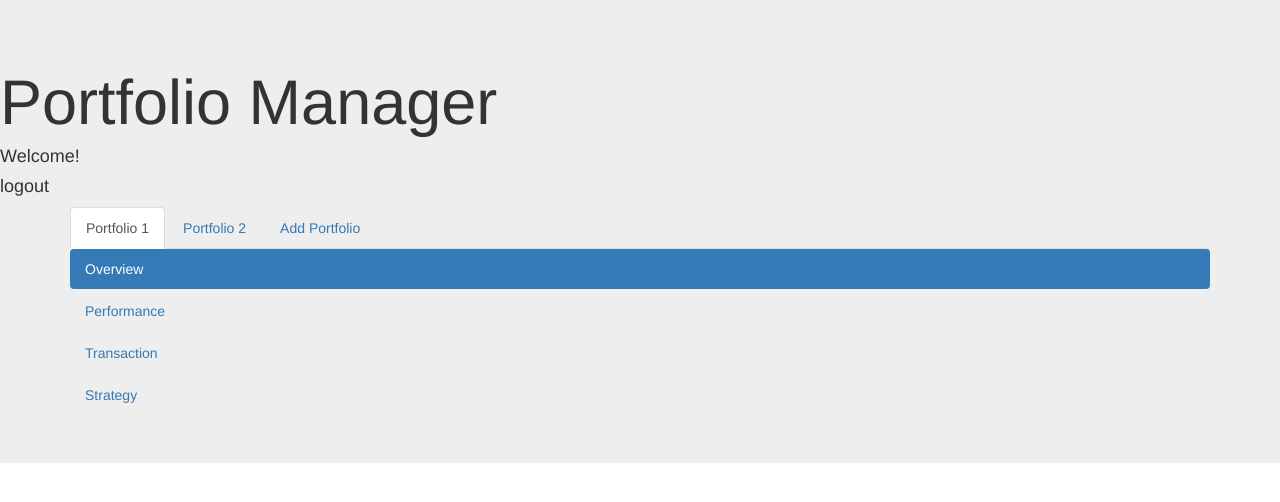
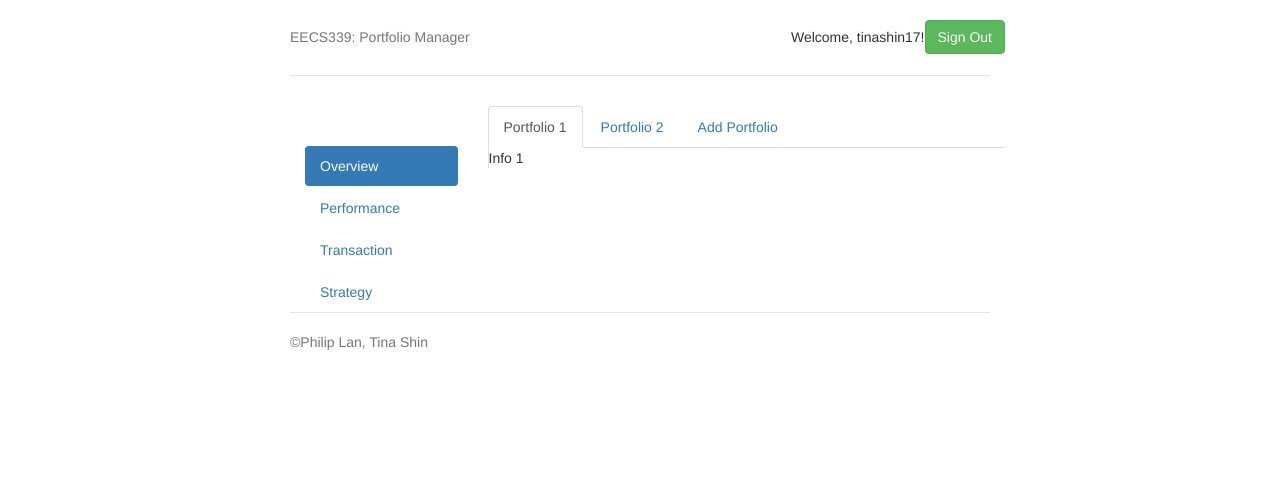
Before and after one commit to philipslan/StockPortfolio, a plain HTML site: page overview.html in a window 1280 px wide. Drawn offline with nearby package versions, Linux system fonts and the light colour scheme.

Commit message:
tab javascript

```diff
--- /dev/null
+++ b/css/portfolio.css
@@ -0,0 +1,3 @@
+.folder {
+	border-left: 1px solid #ddd;
+}
--- /dev/null
+++ b/js/portfolio.js
@@ -0,0 +1,4 @@
+$('#myTabs a').click(function (e) {
+  e.preventDefault()
+  $(this).tab('show')
+})
--- a/overview.html
+++ b/overview.html
@@ -1,27 +1,46 @@
 <!DOCTYPE html>
 <html lang="en">
   <head>
-	<meta charset="UTF-8">
+    <meta charset="utf-8">
+    <meta http-equiv="X-UA-Compatible" content="IE=edge">
+    <meta name="viewport" content="width=device-width, initial-scale=1">
+    <!-- The above 3 meta tags *must* come first in the head; any other head content must come *after* these tags -->
+    <meta name="description" content="">
+    <meta name="author" content="">
+    <link rel="icon" href="../../favicon.ico">
+
     <title>Portfolio Manager</title>
-	<link href="css/bootstrap.css" rel="stylesheet" media="screen">
+
+    <!-- CSS -->
+    <link href="css/bootstrap.css" rel="stylesheet">
+    <link href="css/jumbotron-narrow.css" rel="stylesheet">
+    <link href="css/portfolio.css" rel="stylesheet">
+
+    <!-- Javascript -->
     <script src="https://ajax.googleapis.com/ajax/libs/jquery/1.11.3/jquery.min.js"></script>
     <script src="http://maxcdn.bootstrapcdn.com/bootstrap/3.3.5/js/bootstrap.min.js"></script>
+    <script src="js/portfolio.js"></script>
   </head>
 
   <body>
 
-	<div class="jumbotron">
-	  <h1>Portfolio Manager</h1>
-	  <h4>Welcome!</h4>
-	  <h4>logout</h4>
+    <div class="container">
+      <div class="header clearfix">
+        <nav>
+          <ul class="nav navbar-nav navbar-right">
+            <li><h5>Welcome, tinashin17! </h5></li>
+            <li><button class="btn btn-success" >Sign Out</button></li>
+          </ul>
+
+        </nav>
+        <h5 class="text-muted">EECS339: Portfolio Manager</h5>
+      </div>
 
       <div class="container">
-			<ul id="myTab"class="nav nav-tabs">
-				<li class="active"><a href="#" data-toggle="tab">Portfolio 1</a></li>
-				<li><a href="#">Portfolio 2</a></li>
-				<li><a href="#">Add Portfolio</a></li>
-			</ul>
+        <div class='row'>
 
+          <div class="col-md-3">
+            <br><br>
               <ul class="nav nav-pills nav-stacked">
                   <li class="active"><a href="#">Overview</a></li>
                   <li><a href="#">Performance</a></li>
@@ -30,6 +49,30 @@
               </ul>
           </div>
 
+          <div class="col-md-9">
+              <ul id="myTabs"class="nav nav-tabs" role="tablist">
+                <li role="presentation" class="active"><a href="#portfolio1" data-toggle="tab">Portfolio 1</a></li>
+                <li role="presentation"><a href="#portfolio2">Portfolio 2</a></li>
+                <li role="presentation"><a href="#add">Add Portfolio</a></li>
+              </ul>
+
+              <div class="tab-content folder">
+                <div role="tabpanel" class="tab-pane fade in active" id="portfolio1">Info 1</div>
+                <div role="tabpanel" class="tab-pane fade" id="portfolio2">Info 2</div>
+                <div role="tabpanel" class="tab-pane fade" id="add">Add</div>
+              </div>
+          </div>
+
+        </div>
+      </div>
+
+
+
+      <footer class="footer">
+        <p>&copy;Philip Lan, Tina Shin</p>
+      </footer>
+
+    </div> <!-- /container -->
+
   </body>
-
 </html>
```
Lines whose indentation alone changed are shown as unchanged.
